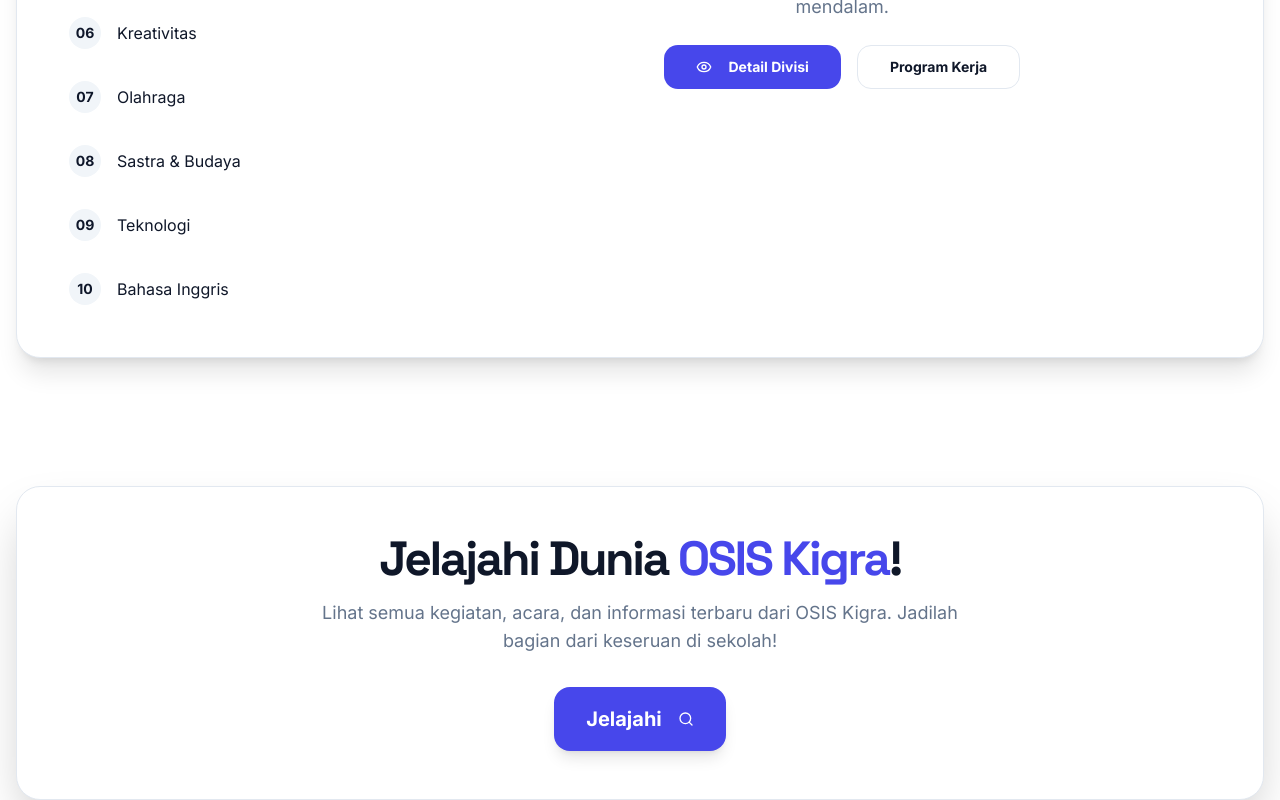
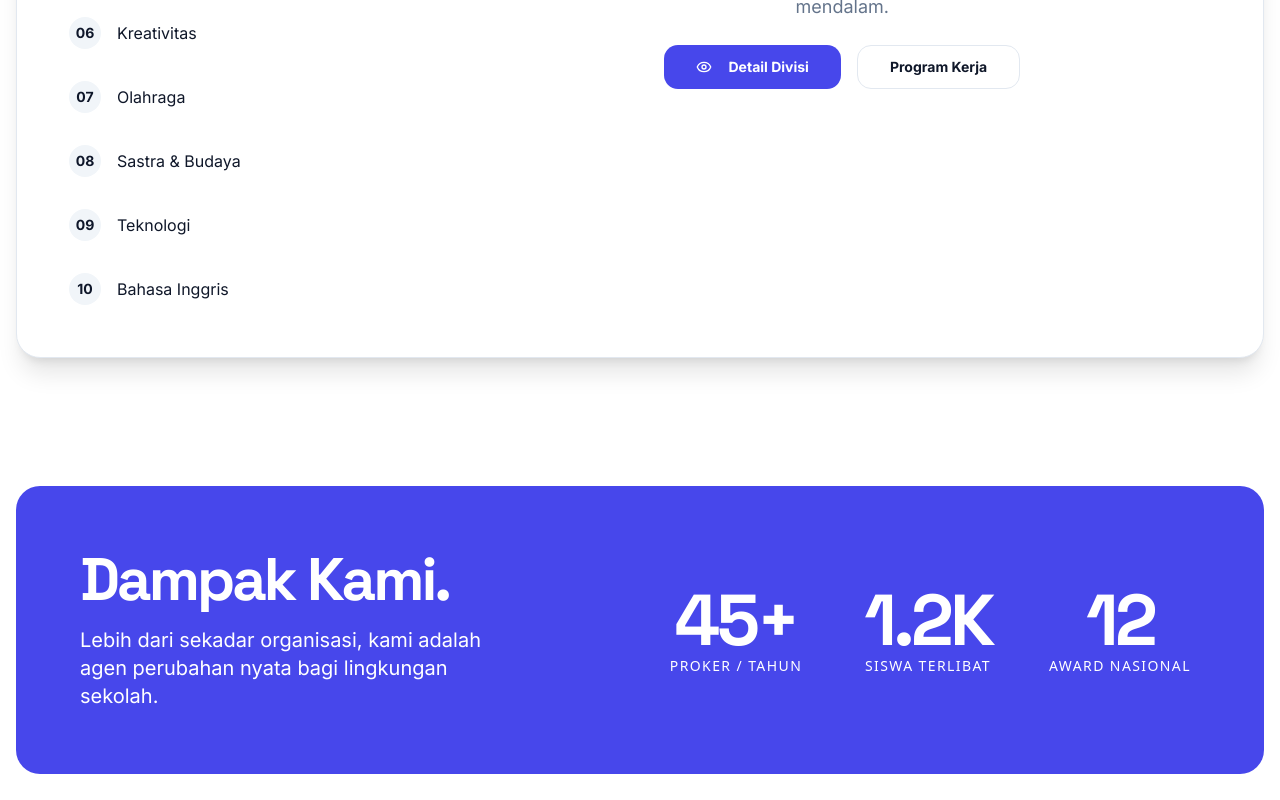
Before and after one commit to WeplyStudio/osis, a Next.js app: page / in a window 1280 px wide. Shown: the part 4379-5179 px from the top of the page. After the commit the page ends 5153 px from the top, so only its background shows below. Built offline with nearby package versions, Linux system fonts and the light colour scheme.

Commit message:
Ubah section CTA jadi section ginian

```diff
--- a/src/app/(app)/page.tsx
+++ b/src/app/(app)/page.tsx
@@ -86,6 +86,13 @@ const DivisionTabs = () => {
         </div>
     );
 };
+
+const ImpactStat = ({ value, label }: { value: string, label: string }) => (
+  <div className="text-center">
+    <p className="font-headline text-5xl md:text-7xl font-bold tracking-tighter">{value}</p>
+    <p className="font-sans text-sm uppercase tracking-widest font-medium">{label}</p>
+  </div>
+);
 
 
 export default function LandingPage() {
@@ -200,19 +207,23 @@ export default function LandingPage() {
            <DivisionTabs />
         </section>
 
-        {/* Join Us Section */}
-        <section className="text-center bg-card rounded-3xl p-8 md:p-12 border shadow-2xl">
-          <h2 className="font-headline text-4xl md:text-5xl font-extrabold tracking-tighter mb-4 text-foreground">
-            Jelajahi Dunia <span className="text-primary">OSIS Kigra</span>!
-          </h2>
-          <p className="max-w-2xl mx-auto text-lg text-muted-foreground mb-8">
-            Lihat semua kegiatan, acara, dan informasi terbaru dari OSIS Kigra. Jadilah bagian dari keseruan di sekolah!
-          </p>
-          <Button asChild size="lg" className="bg-primary text-primary-foreground hover:bg-primary/90 font-bold text-xl py-8 px-8 rounded-2xl shadow-lg transition-transform hover:scale-105 hover:-translate-y-1">
-              <Link href="/events">
-                Jelajahi <Search className="ml-2 h-6 w-6" />
-              </Link>
-          </Button>
+        {/* Impact Section */}
+        <section className="bg-primary text-primary-foreground rounded-3xl p-8 md:p-12 lg:p-16">
+          <div className="grid grid-cols-1 lg:grid-cols-2 gap-8 items-center">
+            <div className="space-y-4 text-center lg:text-left">
+              <h2 className="font-headline text-5xl md:text-6xl font-extrabold tracking-tighter">
+                Dampak Kami.
+              </h2>
+              <p className="text-lg md:text-xl max-w-md mx-auto lg:mx-0">
+                Lebih dari sekadar organisasi, kami adalah agen perubahan nyata bagi lingkungan sekolah.
+              </p>
+            </div>
+            <div className="grid grid-cols-1 sm:grid-cols-3 gap-8">
+              <ImpactStat value="45+" label="PROKER / TAHUN" />
+              <ImpactStat value="1.2K" label="SISWA TERLIBAT" />
+              <ImpactStat value="12" label="AWARD NASIONAL" />
+            </div>
+          </div>
         </section>
 
       </main>
```
